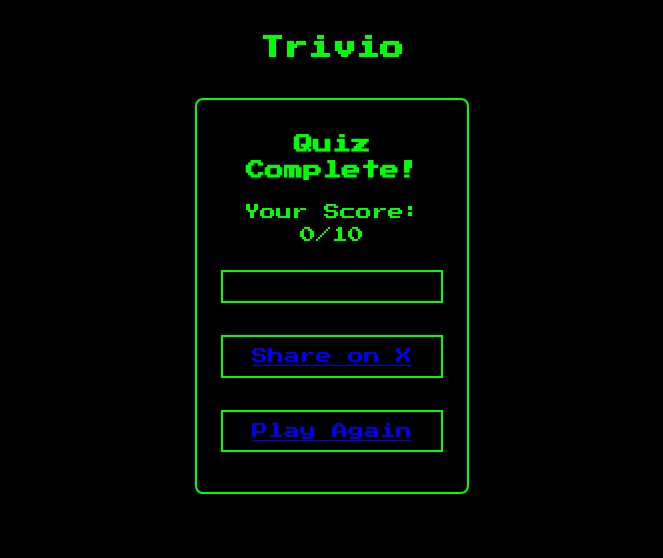
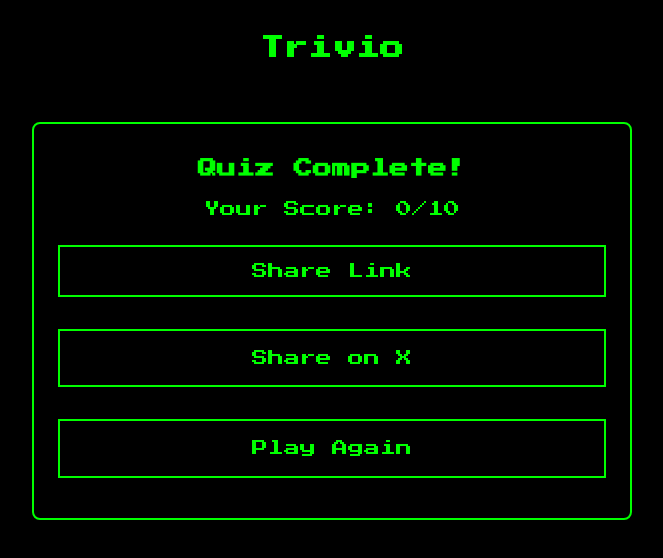
Before and after one commit to deepakpathania/Trivio, a React (Vite) app: page /Trivio/result in a window 1280 px wide. Shown: the top 558 px of the page, without its empty margins (308-971 px from the left). Built offline with nearby package versions, Linux system fonts and the light colour scheme.

Commit message:
Update styling to be consistent, improve result sharing

```diff
--- a/src/index.css
+++ b/src/index.css
@@ -62,7 +62,7 @@ body {
   padding: 1rem;
   border: 2px solid #0f0;
   border-radius: 8px;
-  background: rgba(0, 0, 0, 0.8);
+  background: rgba(0, 0, 0, 0.9); /* Darker background for better contrast */
   text-align: center;
 }
 
@@ -92,7 +92,7 @@ body {
 }
 
 .option {
-  background: transparent;
+  background: rgba(0, 0, 0, 0.7); /* Slightly darker background for options */
   border: 2px solid #0f0;
   padding: 0.75rem;
   font-family: inherit;
@@ -102,16 +102,16 @@ body {
 }
 
 .option:hover:enabled {
-  background: rgba(0, 255, 0, 0.1);
+  background: rgba(0, 255, 0, 0.2); /* Lighter hover effect */
 }
 
 .option.correct {
-  background: rgba(0, 255, 0, 0.3);
+  background: rgba(0, 255, 0, 0.4);
   border-color: #0f0;
 }
 
 .option.wrong {
-  background: rgba(255, 0, 0, 0.3);
+  background: rgba(255, 0, 0, 0.4);
   border-color: #f00;
 }
 
@@ -119,7 +119,13 @@ body {
 .app-container {
   padding: 2rem 1rem;
   text-align: center;
+  width: 70vw;
+  display: flex;
+  flex-direction: column;
+  justify-content: center; /* Center content vertically */
 }
+
+/* Title */
 .app-title {
   margin-bottom: 1.5rem;
   font-size: 1.5rem;
@@ -128,7 +134,6 @@ body {
 /* Category list: responsive grid */
 .category-list {
   display: grid;
-  /* Each category takes full available width, at least 150px */
   grid-template-columns: repeat(auto-fit, minmax(150px, 1fr));
   gap: 1rem;
   width: 100%;
@@ -137,7 +142,7 @@ body {
 }
 
 /* Category buttons */
-.category-btn {
+.category-btn, .share-btn {
   padding: 1rem;
   font-size: 1rem;
   text-decoration: none;
@@ -147,6 +152,7 @@ body {
   display: flex;
   align-items: center;
   justify-content: center;
+  color: #0f0;
   min-height: 3rem; /* ensure a bit of height */
 }
 
@@ -156,17 +162,6 @@ body {
   cursor: default;
 }
 
-/* Mute button */
-.mute-btn {
-  position: absolute;
-  top: 1rem;
-  right: 1rem;
-  background: rgba(0,0,0,0.5);
-  border: 1px solid #0f0;
-  color: #0f0;
-  padding: 0.5rem;
-  font-size: 0.8rem;
-}
 
 /* Quiz spacing */
 .quiz-container {
@@ -181,3 +176,7 @@ body {
 .options {
   gap: 1rem;
 }
+
+.option {
+  color: #0f0;
+}
--- a/src/output.css
+++ b/src/output.css
@@ -62,7 +62,7 @@ body {
   padding: 1rem;
   border: 2px solid #0f0;
   border-radius: 8px;
-  background: rgba(0, 0, 0, 0.8);
+  background: rgba(0, 0, 0, 0.9); /* Darker background for better contrast */
   text-align: center;
 }
 
@@ -92,7 +92,7 @@ body {
 }
 
 .option {
-  background: transparent;
+  background: rgba(0, 0, 0, 0.7); /* Slightly darker background for options */
   border: 2px solid #0f0;
   padding: 0.75rem;
   font-family: inherit;
@@ -102,16 +102,16 @@ body {
 }
 
 .option:hover:enabled {
-  background: rgba(0, 255, 0, 0.1);
+  background: rgba(0, 255, 0, 0.2); /* Lighter hover effect */
 }
 
 .option.correct {
-  background: rgba(0, 255, 0, 0.3);
+  background: rgba(0, 255, 0, 0.4);
   border-color: #0f0;
 }
 
 .option.wrong {
-  background: rgba(255, 0, 0, 0.3);
+  background: rgba(255, 0, 0, 0.4);
   border-color: #f00;
 }
 
@@ -119,7 +119,13 @@ body {
 .app-container {
   padding: 2rem 1rem;
   text-align: center;
+  width: 70vw;
+  display: flex;
+  flex-direction: column;
+  justify-content: center; /* Center content vertically */
 }
+
+/* Title */
 .app-title {
   margin-bottom: 1.5rem;
   font-size: 1.5rem;
@@ -128,7 +134,6 @@ body {
 /* Category list: responsive grid */
 .category-list {
   display: grid;
-  /* Each category takes full available width, at least 150px */
   grid-template-columns: repeat(auto-fit, minmax(150px, 1fr));
   gap: 1rem;
   width: 100%;
@@ -137,7 +142,7 @@ body {
 }
 
 /* Category buttons */
-.category-btn {
+.category-btn, .share-btn {
   padding: 1rem;
   font-size: 1rem;
   text-decoration: none;
@@ -147,6 +152,7 @@ body {
   display: flex;
   align-items: center;
   justify-content: center;
+  color: #0f0;
   min-height: 3rem; /* ensure a bit of height */
 }
 
@@ -156,17 +162,6 @@ body {
   cursor: default;
 }
 
-/* Mute button */
-.mute-btn {
-  position: absolute;
-  top: 1rem;
-  right: 1rem;
-  background: rgba(0,0,0,0.5);
-  border: 1px solid #0f0;
-  color: #0f0;
-  padding: 0.5rem;
-  font-size: 0.8rem;
-}
 
 /* Quiz spacing */
 .quiz-container {
@@ -181,3 +176,7 @@ body {
 .options {
   gap: 1rem;
 }
+
+.option {
+  color: #0f0;
+}
--- a/src/pages/Result.jsx
+++ b/src/pages/Result.jsx
@@ -8,22 +8,14 @@ export default function Result() {
   const score = params.get("score") || "0";
 
   const [copiedLink, setCopiedLink] = useState(false);
-  const [copiedScore, setCopiedScore] = useState(false);
 
   // Base URL without query params
-  const cleanUrl = `${window.location.origin}${window.location.pathname}`;
+  const cleanUrl = `${window.location.origin}/Trivio/`;
 
   const handleCopyLink = () => {
     navigator.clipboard.writeText(cleanUrl).then(() => {
       setCopiedLink(true);
       setTimeout(() => setCopiedLink(false), 2000);
-    });
-  };
-
-  const handleCopyScore = () => {
-    navigator.clipboard.writeText(`${score}/10`).then(() => {
-      setCopiedScore(true);
-      setTimeout(() => setCopiedScore(false), 2000);
     });
   };
 
@@ -36,18 +28,18 @@ export default function Result() {
       <h2>Quiz Complete!</h2>
       <p>Your Score: {score}/10</p>
       <div className="options">
-        <button className="btn" onClick={handleCopyLink}>
+        <button className="btn share-btn" onClick={handleCopyLink}>
           {copiedLink ? "Link Copied! ✓" : "Share Link"}
         </button>
         <a
-          className="btn"
+          className="btn share-btn"
           href={`https://x.com/intent/tweet?text=${shareText}`}
           target="_blank"
           rel="noopener noreferrer"
         >
           Share on X
         </a>
-        <Link className="btn" to="/">
+        <Link className="btn share-btn" to="/">
           Play Again
         </Link>
       </div>
```
